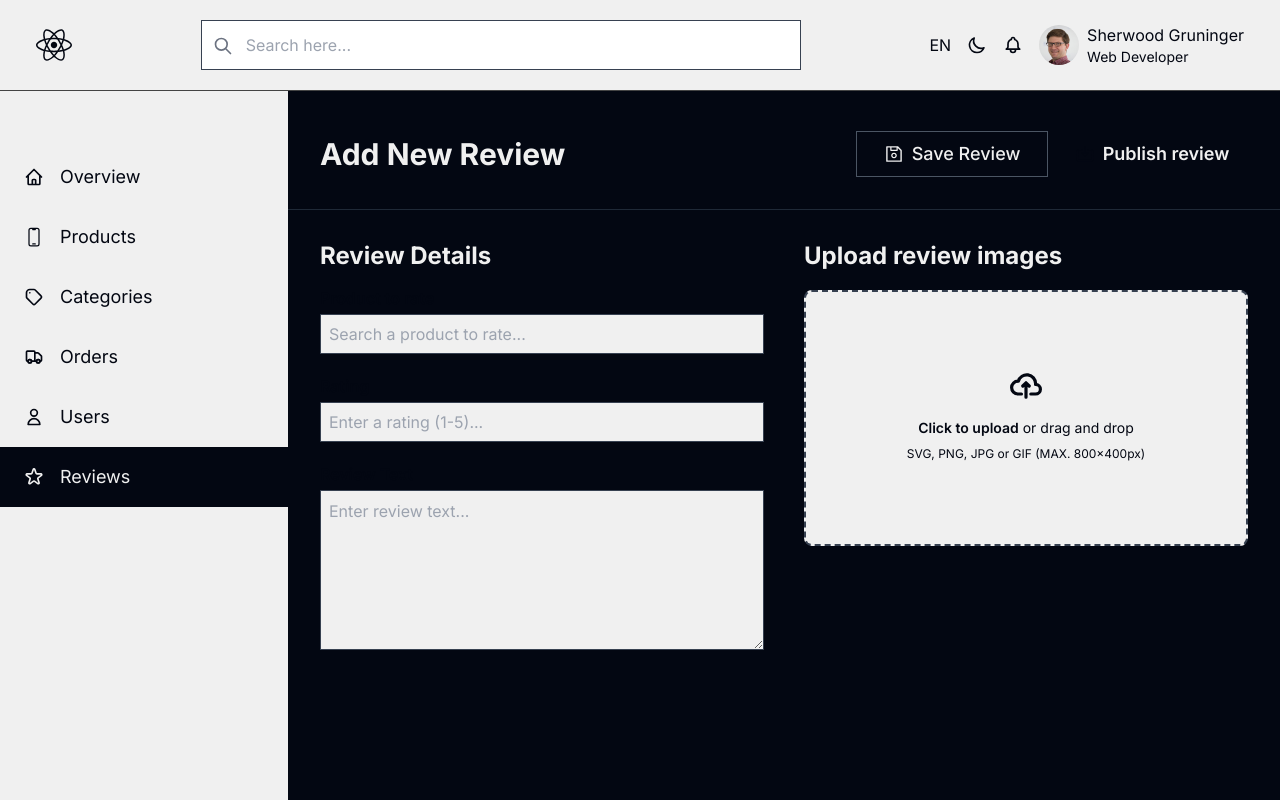
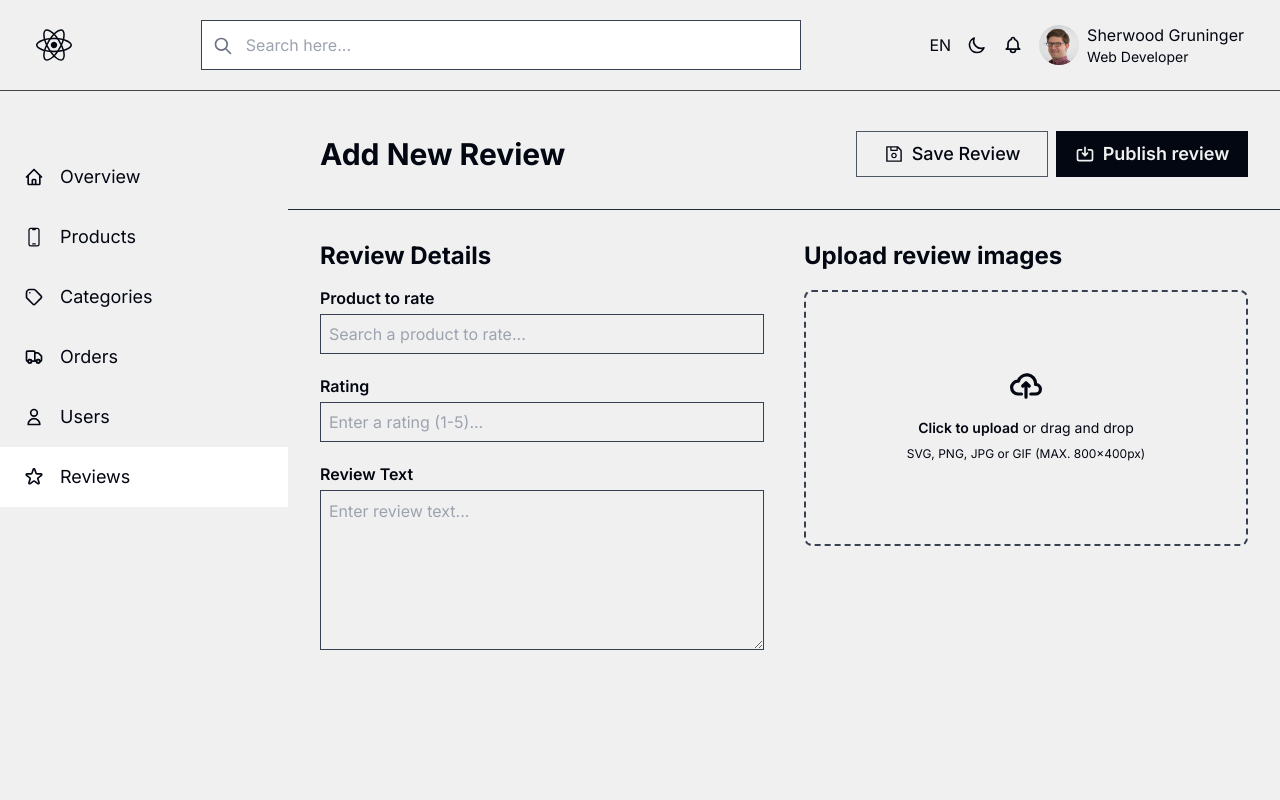
Before and after one commit to Kuzma02/Free-Admin-Dashboard, a React (Vite) app: page /reviews/create-review in a window 1280 px wide. Shown: the top 800 px of the page. Built offline with nearby package versions, Linux system fonts and the light colour scheme.

Commit message:
main dark and light mode frontend completed

```diff
--- a/src/components/FAQSection.tsx
+++ b/src/components/FAQSection.tsx
@@ -35,16 +35,16 @@ const FAQSection = () => {
 
   return (
     <div className="px-4 sm:px-6 lg:px-8 pb-8 pt-8">
-      <h3 className="text-2xl font-bold leading-7 text-whiteSecondary mb-4">
+      <h3 className="text-2xl font-bold leading-7 dark:text-whiteSecondary text-blackPrimary mb-4">
         Frequently Asked Questions
       </h3>
       <div className="flex flex-col gap-4">
         {faqs.map((faq, index) => (
-          <div key={index} className="bg-blackSecondary p-4">
-            <h4 className="font-semibold text-whiteSecondary">
+          <div key={index} className="dark:bg-blackSecondary bg-white p-4">
+            <h4 className="font-semibold dark:text-whiteSecondary text-blackPrimary">
               {faq.question}
             </h4>
-            <p className="text-whiteSecondary">{faq.answer}</p>
+            <p className="dark:text-whiteSecondary text-blackPrimary">{faq.answer}</p>
           </div>
         ))}
       </div>
--- a/src/components/Sidebar.tsx
+++ b/src/components/Sidebar.tsx
@@ -21,7 +21,7 @@ const Sidebar = () => {
     : "sidebar-closed";
 
   const navActiveClass: string =
-    "block dark:bg-whiteSecondary flex items-center self-stretch gap-4 py-4 px-6 cursor-pointer max-xl:py-3 dark:text-blackPrimary bg-blackPrimary text-whiteSecondary";
+    "block dark:bg-whiteSecondary flex items-center self-stretch gap-4 py-4 px-6 cursor-pointer max-xl:py-3 dark:text-blackPrimary bg-white text-blackPrimary";
   const navInactiveClass: string =
     "block flex items-center self-stretch gap-4 py-4 px-6 dark:bg-blackPrimary dark:hover:bg-blackSecondary cursor-pointer max-xl:py-3 dark:text-whiteSecondary hover:bg-white text-blackPrimary bg-whiteSecondary";
 
--- a/src/pages/CreateReview.tsx
+++ b/src/pages/CreateReview.tsx
@@ -13,18 +13,18 @@ const CreateReview = () => {
   return (
     <div className="h-auto border-t border-blackSecondary border-1 flex">
       <Sidebar />
-      <div className="bg-blackPrimary w-full ">
-        <div className="bg-blackPrimary py-10">
+      <div className="dark:bg-blackPrimary bg-whiteSecondary w-full ">
+        <div className="dark:bg-blackPrimary bg-whiteSecondary py-10">
           <div className="px-4 sm:px-6 lg:px-8 pb-8 border-b border-gray-800 flex justify-between items-center max-sm:flex-col max-sm:gap-5">
             <div className="flex flex-col gap-3">
-              <h2 className="text-3xl font-bold leading-7 text-whiteSecondary">
+              <h2 className="text-3xl font-bold leading-7 dark:text-whiteSecondary text-blackPrimary">
                 Add New Review
               </h2>
             </div>
             <div className="flex gap-x-2 max-[370px]:flex-col max-[370px]:gap-2 max-[370px]:items-center">
-              <button className="bg-blackPrimary border border-gray-600 w-48 py-2 text-lg hover:border-gray-500 duration-200 flex items-center justify-center gap-x-2">
-                <AiOutlineSave className="text-whiteSecondary text-xl" />
-                <span className="text-whiteSecondary font-medium">
+              <button className="dark:bg-blackPrimary bg-whiteSecondary border border-gray-600 w-48 py-2 text-lg dark:hover:border-gray-500 hover:border-gray-400 duration-200 flex items-center justify-center gap-x-2">
+                <AiOutlineSave className="dark:text-whiteSecondary text-blackPrimary text-xl" />
+                <span className="dark:text-whiteSecondary text-blackPrimary font-medium">
                   Save Review
                 </span>
               </button>
@@ -35,7 +35,7 @@ const CreateReview = () => {
                 py="2"
                 text="Publish review"
               >
-                <HiOutlineSave className="text-blackPrimary text-xl" />
+                <HiOutlineSave className="dark:text-blackPrimary text-whiteSecondary text-xl" />
               </WhiteButton>
             </div>
           </div>
@@ -43,7 +43,7 @@ const CreateReview = () => {
           <div className="px-4 sm:px-6 lg:px-8 pb-8 pt-8 grid grid-cols-2 gap-x-10 max-xl:grid-cols-1 max-xl:gap-y-10">
             {/* Review Details */}
             <div>
-              <h3 className="text-2xl font-bold leading-7 text-whiteSecondary">
+              <h3 className="text-2xl font-bold leading-7 dark:text-whiteSecondary text-blackPrimary">
                 Review Details
               </h3>
 
@@ -64,7 +64,7 @@ const CreateReview = () => {
 
             {/* Upload Review Image */}
             <div>
-              <h3 className="text-2xl font-bold leading-7 text-whiteSecondary">
+              <h3 className="text-2xl font-bold leading-7 dark:text-whiteSecondary text-blackPrimary">
                 Upload review images
               </h3>
               <ImageUpload />
--- a/src/pages/EditReview.tsx
+++ b/src/pages/EditReview.tsx
@@ -20,18 +20,18 @@ const EditReview = () => {
   return (
     <div className="h-auto border-t border-blackSecondary border-1 flex">
       <Sidebar />
-      <div className="bg-blackPrimary w-full ">
-        <div className="bg-blackPrimary py-10">
+      <div className="dark:bg-blackPrimary bg-whiteSecondary w-full ">
+        <div className="dark:bg-blackPrimary bg-whiteSecondary py-10">
           <div className="px-4 sm:px-6 lg:px-8 pb-8 border-b border-gray-800 flex justify-between items-center max-sm:flex-col max-sm:gap-5">
             <div className="flex flex-col gap-3">
-              <h2 className="text-3xl font-bold leading-7 text-whiteSecondary">
+              <h2 className="text-3xl font-bold leading-7 dark:text-whiteSecondary text-blackPrimary">
                 Edit Review
               </h2>
             </div>
             <div className="flex gap-x-2 max-[370px]:flex-col max-[370px]:gap-2 max-[370px]:items-center">
-              <button className="bg-blackPrimary border border-gray-600 w-48 py-2 text-lg hover:border-gray-500 duration-200 flex items-center justify-center gap-x-2">
-                <AiOutlineSave className="text-whiteSecondary text-xl" />
-                <span className="text-whiteSecondary font-medium">
+              <button className="dark:bg-blackPrimary bg-whiteSecondary border border-gray-600 w-48 py-2 text-lg dark:hover:border-gray-500 hover:border-gray-400 duration-200 flex items-center justify-center gap-x-2">
+                <AiOutlineSave className="dark:text-whiteSecondary text-blackPrimary text-xl" />
+                <span className="dark:text-whiteSecondary text-blackPrimary font-medium">
                   Save Review
                 </span>
               </button>
@@ -42,7 +42,7 @@ const EditReview = () => {
                 py="2"
                 text="Update review"
               >
-                <HiOutlineSave className="text-blackPrimary text-xl" />
+                <HiOutlineSave className="dark:text-blackPrimary text-whiteSecondary text-xl" />
               </WhiteButton>
             </div>
           </div>
@@ -50,7 +50,7 @@ const EditReview = () => {
           <div className="px-4 sm:px-6 lg:px-8 pb-8 pt-8 grid grid-cols-2 gap-x-10 max-xl:grid-cols-1 max-xl:gap-y-10">
             {/* Review Details */}
             <div>
-              <h3 className="text-2xl font-bold leading-7 text-whiteSecondary">
+              <h3 className="text-2xl font-bold leading-7 dark:text-whiteSecondary text-blackPrimary">
                 Review Details
               </h3>
 
@@ -100,7 +100,7 @@ const EditReview = () => {
 
             {/* Upload Review Image */}
             <div>
-              <h3 className="text-2xl font-bold leading-7 text-whiteSecondary">
+              <h3 className="text-2xl font-bold leading-7 dark:text-whiteSecondary text-blackPrimary">
                 Upload review images
               </h3>
               <ImageUpload />
@@ -112,7 +112,6 @@ const EditReview = () => {
                   className="w-36 h-32"
                 />
               </div>
-
             </div>
           </div>
         </div>
--- a/src/pages/HelpDesk.tsx
+++ b/src/pages/HelpDesk.tsx
@@ -5,17 +5,17 @@ const HelpDesk = () => {
   return (
     <div className="h-auto border-t border-blackSecondary border-1 flex">
     <Sidebar />
-    <div className="bg-blackPrimary w-full">
-      <div className="bg-blackPrimary py-10">
+    <div className="dark:bg-blackPrimary bg-whiteSecondary w-full">
+      <div className="dark:bg-blackPrimary bg-whiteSecondary py-10">
         <div className="px-4 sm:px-6 lg:px-8 pb-8 border-b border-gray-800 flex justify-between items-center max-sm:flex-col max-sm:gap-5">
           <div className="flex flex-col gap-3">
-            <h2 className="text-3xl font-bold leading-7 text-whiteSecondary">
+            <h2 className="text-3xl font-bold leading-7 dark:text-whiteSecondary text-blackPrimary">
               Help Desk
             </h2>
           </div>
-          <button className="bg-blackPrimary border border-gray-600 w-48 py-2 text-lg hover:border-gray-500 duration-200 flex items-center justify-center gap-x-2">
-            <HiOutlineInformationCircle className="text-whiteSecondary text-xl" />
-            <span className="text-whiteSecondary font-medium">
+          <button className="dark:bg-blackPrimary bg-whiteSecondary border border-gray-600 w-48 py-2 text-lg dark:hover:border-gray-500 hover:border-gray-400 duration-200 flex items-center justify-center gap-x-2">
+            <HiOutlineInformationCircle className="dark:text-whiteSecondary text-blackPrimary text-xl" />
+            <span className="dark:text-whiteSecondary text-blackPrimary font-medium">
               Get Help
             </span>
           </button>
@@ -23,7 +23,7 @@ const HelpDesk = () => {
         {/* Search Input for questions */}
         <div className="px-4 sm:px-6 lg:px-8 pb-8 pt-8">
           <SearchInput />
-          <p className="text-whiteSecondary mt-4">
+          <p className="dark:text-whiteSecondary text-blackPrimary mt-4">
             Welcome to the Help Desk. How can we assist you today?
           </p>
         </div>
```
